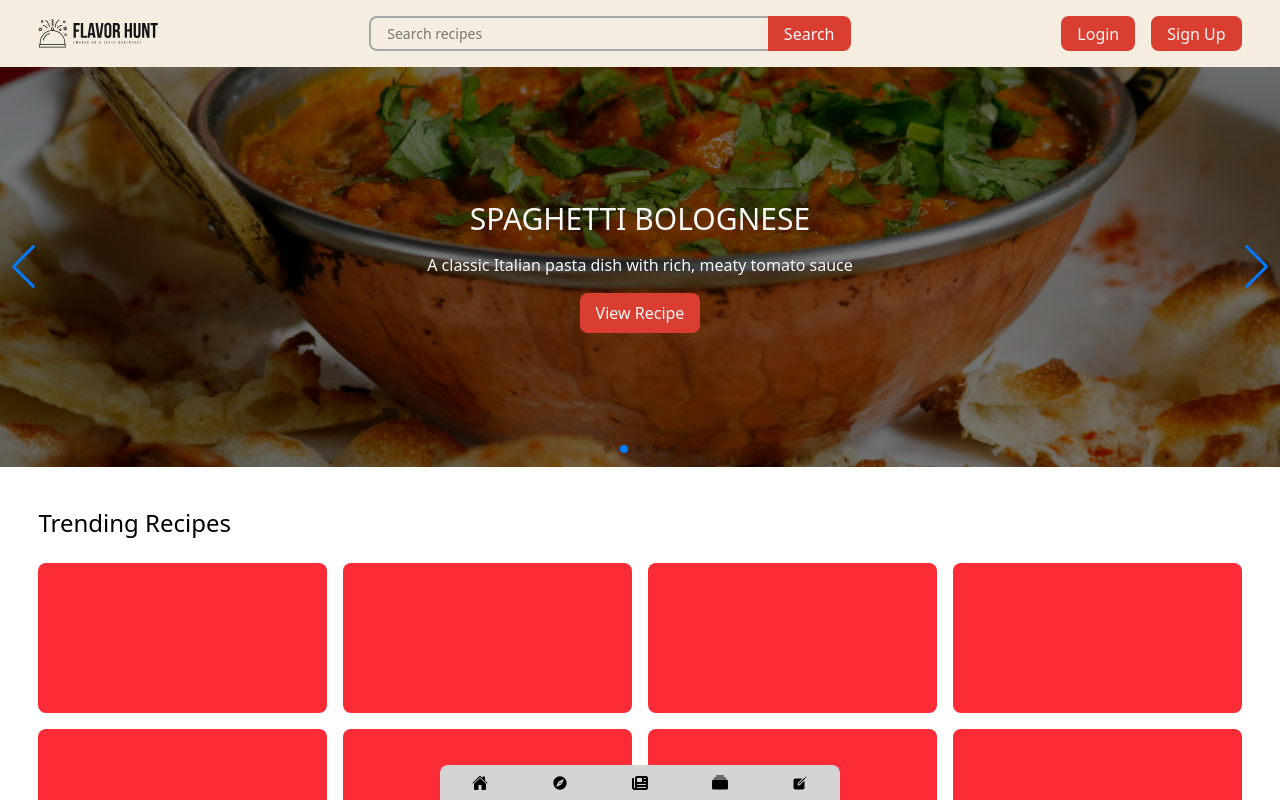
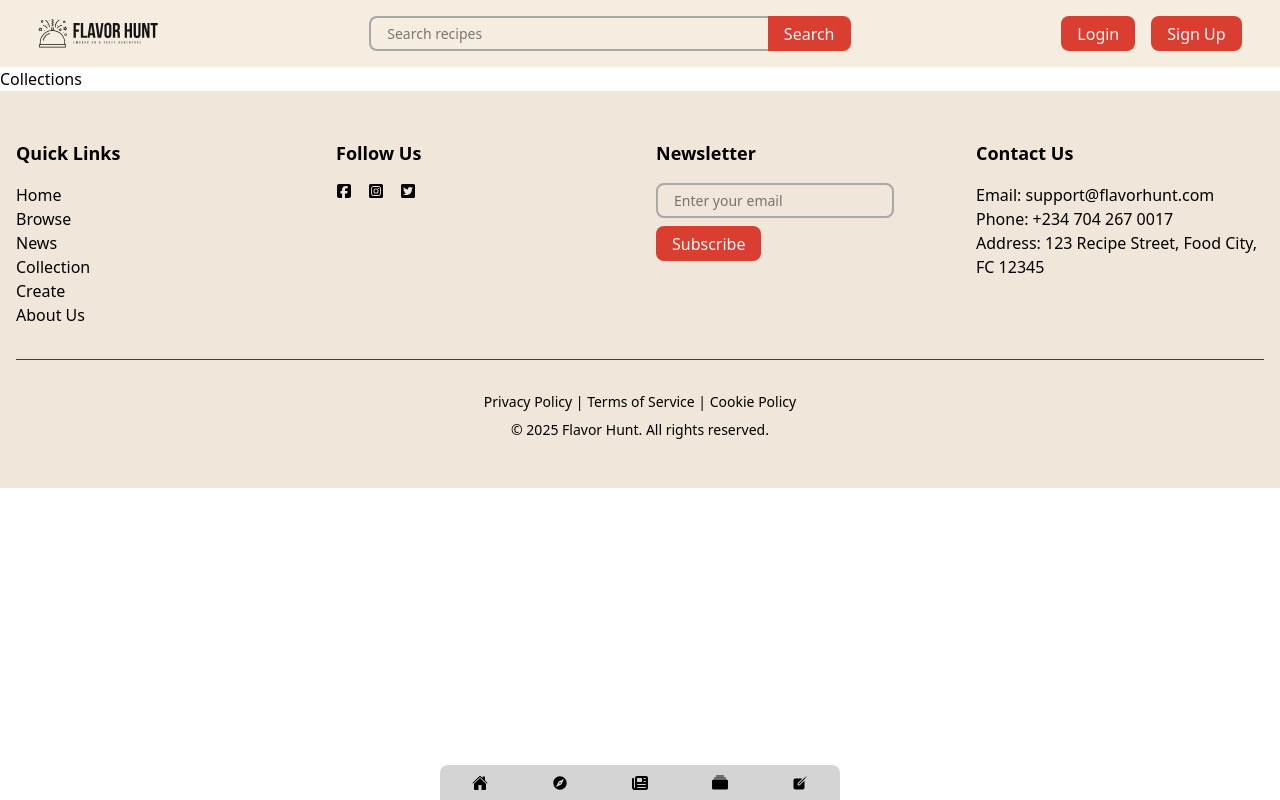
Before and after one commit to sam-d-sttom/flavor-hunt, a React app: page /collections in a window 1280 px wide. Shown: the top 800 px of the page. Built offline with nearby package versions, Linux system fonts and the light colour scheme; the HTML template or start-up script is replaced by a standard one.

Commit message:
fixed bug causing routes not to load properly

```diff
--- a/src/App.jsx
+++ b/src/App.jsx
@@ -39,9 +39,9 @@ function App() {
       <Header onLoginClick={handleLoginClick} onSignUpClick={handleSignUpClick} />
       <Nav />
       <main className=''>
-        <Routes location={state?.backgroundLocation || { pathname: "/" }}>
+        <Routes location={state?.backgroundLocation}>
           <Route path='/' element={<Home />}/>
-          <Route path='/collections/' element={<Collections />}/>
+          <Route path='/collections' element={<Collections />}/>
         </Routes>
 
         {location.pathname === "/login" && <Login onClose={handleClose} />}
--- a/src/pages/Login.jsx
+++ b/src/pages/Login.jsx
@@ -18,7 +18,7 @@ export const Login = ({ onClose }) => {
         e.preventDefault();
 
         // check if form has been submitted/
-        if(isFormSubmitted){
+        if (isFormSubmitted) {
             return;
         }
 
@@ -48,7 +48,13 @@ export const Login = ({ onClose }) => {
             console.log(response);
         }).catch(error => {
             setIsFormSubmitted(false);
-            console.log(error)
+            if (error.status === 500 || error.code === "ERR_NETWORK" || error.code === "ERR_BAD_RESPONSE") {
+                console.log("NETWORK ERROR");
+            } else if (error.response.status === 401) {
+
+                console.log("WRONG CREDENTIALS");
+
+            }
         })
     }
 
```
